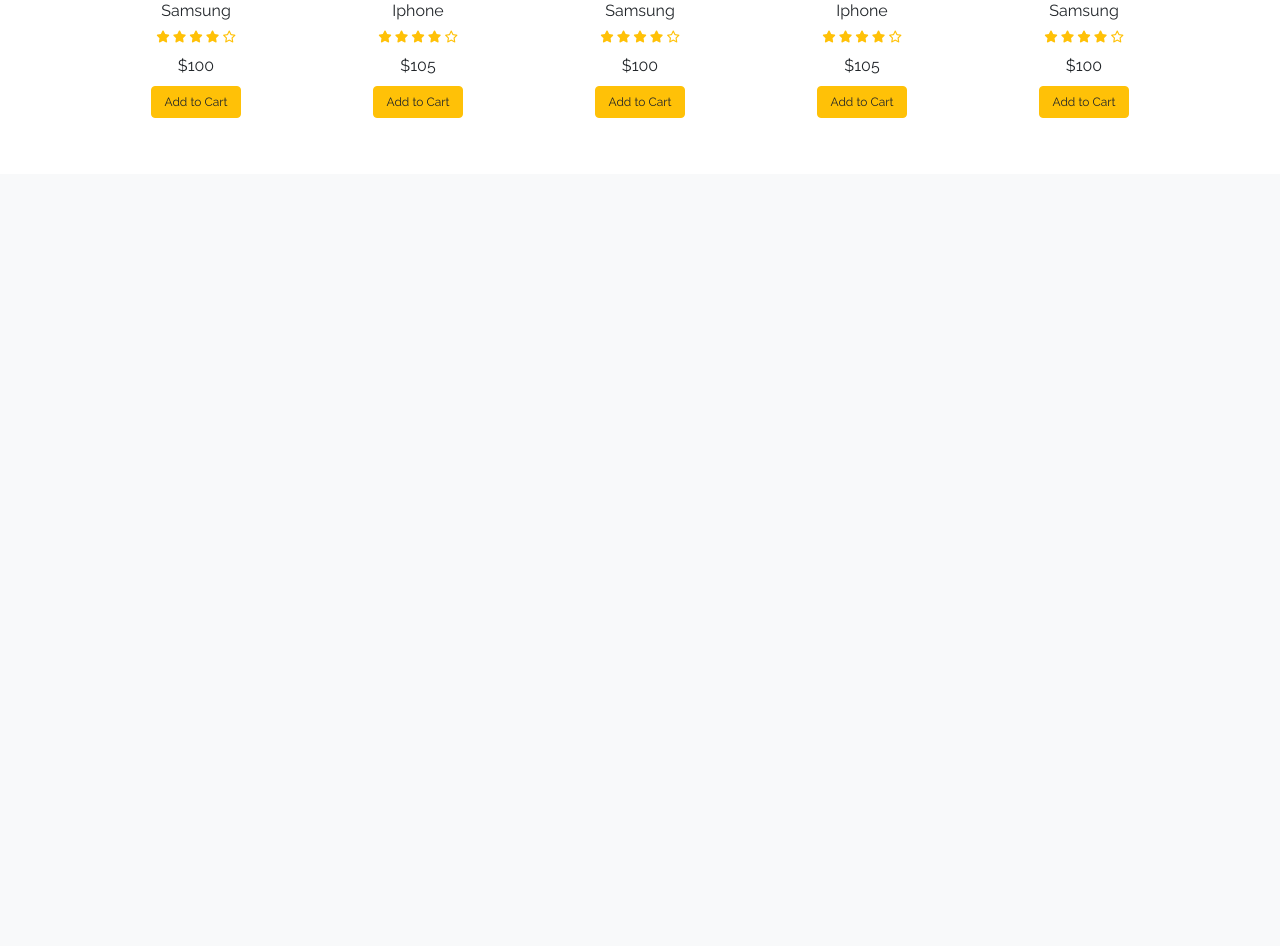
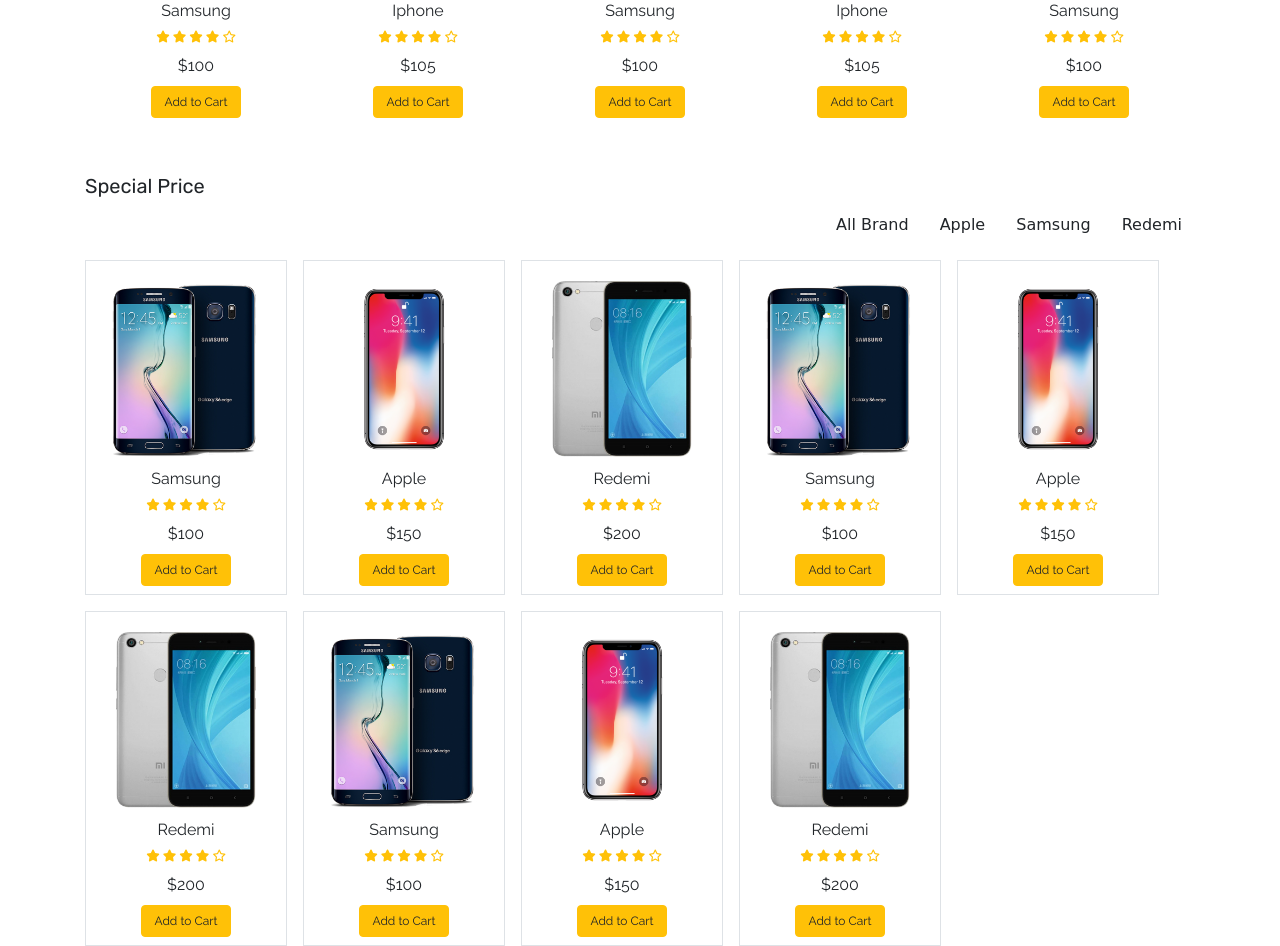
Before and after one commit to yousif30303/new_ecommerce, a PHP site: page / in a window 1280 px wide. Shown: the part 990-1936 px from the top of the page. Before the commit the page ends 1108 px from the top, so only its background shows below. Run offline with PHP 8.4, Linux system fonts and the light colour scheme; style sheets or scripts are compiled from the project's sources; some web fonts are replaced.

Commit message:
special-price

```diff
--- a/index.html
+++ b/index.html
@@ -124,6 +124,209 @@
         <!-- !owl carousel -->
       </div>
     </section>
+    <section id="special-price">
+      <div class="container">
+        <h4 class="font-rubik font-size-20">Special Price</h4>
+        <div id="filters" class="button-group text-right font-baloo font-size-16">
+          <button class="btn is-checked" data-filter="*">All Brand</button>
+          <button class="btn" data-filter=".apple">Apple</button>
+          <button class="btn" data-filter=".samsung">Samsung</button>
+          <button class="btn" data-filter=".redemi">Redemi</button>
+        </div>
+
+        <div class="grid">
+          <div class="grid-item samsung border mr-3 mt-3">
+            <div class="item py-2" style="width: 200px;">
+              <div class="product font-rale">
+                <a href=""><img src="./assets/products/1.png" alt="product1" class="img-fluid"></a>
+                <div class="text-center">
+                  <h6>Samsung</h6>
+                  <div class="rating text-warning font-size-12">
+                    <span><i class="fas fa-star"></i></span>
+                    <span><i class="fas fa-star"></i></span>
+                    <span><i class="fas fa-star"></i></span>
+                    <span><i class="fas fa-star"></i></span>
+                    <span><i class="far fa-star"></i></span>
+                  </div>
+                  <div class="price py-2">
+                    <span>$100</span>
+                  </div>
+                  <button type="submit" name="top_sale_submit" class="btn btn-warning font-size-12">Add to Cart</button>
+                </div>
+              </div>
+            </div>
+          </div>
+          <div class="grid-item apple border mr-3 mt-3">
+            <div class="item py-2" style="width: 200px;">
+              <div class="product font-rale">
+                <a href=""><img src="./assets/products/13.png" alt="product1" class="img-fluid"></a>
+                <div class="text-center">
+                  <h6>Apple</h6>
+                  <div class="rating text-warning font-size-12">
+                    <span><i class="fas fa-star"></i></span>
+                    <span><i class="fas fa-star"></i></span>
+                    <span><i class="fas fa-star"></i></span>
+                    <span><i class="fas fa-star"></i></span>
+                    <span><i class="far fa-star"></i></span>
+                  </div>
+                  <div class="price py-2">
+                    <span>$150</span>
+                  </div>
+                  <button type="submit" name="top_sale_submit" class="btn btn-warning font-size-12">Add to Cart</button>
+                </div>
+              </div>
+            </div>
+          </div>
+          <div class="grid-item redemi border mr-3 mt-3">
+            <div class="item py-2" style="width: 200px;">
+              <div class="product font-rale">
+                <a href=""><img src="./assets/products/4.png" alt="product1" class="img-fluid"></a>
+                <div class="text-center">
+                  <h6>Redemi</h6>
+                  <div class="rating text-warning font-size-12">
+                    <span><i class="fas fa-star"></i></span>
+                    <span><i class="fas fa-star"></i></span>
+                    <span><i class="fas fa-star"></i></span>
+                    <span><i class="fas fa-star"></i></span>
+                    <span><i class="far fa-star"></i></span>
+                  </div>
+                  <div class="price py-2">
+                    <span>$200</span>
+                  </div>
+                  <button type="submit" name="top_sale_submit" class="btn btn-warning font-size-12">Add to Cart</button>
+                </div>
+              </div>
+            </div>
+          </div>
+          <div class="grid-item samsung border mr-3 mt-3">
+            <div class="item py-2" style="width: 200px;">
+              <div class="product font-rale">
+                <a href=""><img src="./assets/products/1.png" alt="product1" class="img-fluid"></a>
+                <div class="text-center">
+                  <h6>Samsung</h6>
+                  <div class="rating text-warning font-size-12">
+                    <span><i class="fas fa-star"></i></span>
+                    <span><i class="fas fa-star"></i></span>
+                    <span><i class="fas fa-star"></i></span>
+                    <span><i class="fas fa-star"></i></span>
+                    <span><i class="far fa-star"></i></span>
+                  </div>
+                  <div class="price py-2">
+                    <span>$100</span>
+                  </div>
+                  <button type="submit" name="top_sale_submit" class="btn btn-warning font-size-12">Add to Cart</button>
+                </div>
+              </div>
+            </div>
+          </div>
+          <div class="grid-item apple border mr-3 mt-3">
+            <div class="item py-2" style="width: 200px;">
+              <div class="product font-rale">
+                <a href=""><img src="./assets/products/13.png" alt="product1" class="img-fluid"></a>
+                <div class="text-center">
+                  <h6>Apple</h6>
+                  <div class="rating text-warning font-size-12">
+                    <span><i class="fas fa-star"></i></span>
+                    <span><i class="fas fa-star"></i></span>
+                    <span><i class="fas fa-star"></i></span>
+                    <span><i class="fas fa-star"></i></span>
+                    <span><i class="far fa-star"></i></span>
+                  </div>
+                  <div class="price py-2">
+                    <span>$150</span>
+                  </div>
+                  <button type="submit" name="top_sale_submit" class="btn btn-warning font-size-12">Add to Cart</button>
+                </div>
+              </div>
+            </div>
+          </div>
+          <div class="grid-item redemi border mr-3 mt-3">
+            <div class="item py-2" style="width: 200px;">
+              <div class="product font-rale">
+                <a href=""><img src="./assets/products/4.png" alt="product1" class="img-fluid"></a>
+                <div class="text-center">
+                  <h6>Redemi</h6>
+                  <div class="rating text-warning font-size-12">
+                    <span><i class="fas fa-star"></i></span>
+                    <span><i class="fas fa-star"></i></span>
+                    <span><i class="fas fa-star"></i></span>
+                    <span><i class="fas fa-star"></i></span>
+                    <span><i class="far fa-star"></i></span>
+                  </div>
+                  <div class="price py-2">
+                    <span>$200</span>
+                  </div>
+                  <button type="submit" name="top_sale_submit" class="btn btn-warning font-size-12">Add to Cart</button>
+                </div>
+              </div>
+            </div>
+          </div>
+          <div class="grid-item samsung border mr-3 mt-3">
+            <div class="item py-2" style="width: 200px;">
+              <div class="product font-rale">
+                <a href=""><img src="./assets/products/1.png" alt="product1" class="img-fluid"></a>
+                <div class="text-center">
+                  <h6>Samsung</h6>
+                  <div class="rating text-warning font-size-12">
+                    <span><i class="fas fa-star"></i></span>
+                    <span><i class="fas fa-star"></i></span>
+                    <span><i class="fas fa-star"></i></span>
+                    <span><i class="fas fa-star"></i></span>
+                    <span><i class="far fa-star"></i></span>
+                  </div>
+                  <div class="price py-2">
+                    <span>$100</span>
+                  </div>
+                  <button type="submit" name="top_sale_submit" class="btn btn-warning font-size-12">Add to Cart</button>
+                </div>
+              </div>
+            </div>
+          </div>
+          <div class="grid-item apple border mr-3 mt-3">
+            <div class="item py-2" style="width: 200px;">
+              <div class="product font-rale">
+                <a href=""><img src="./assets/products/13.png" alt="product1" class="img-fluid"></a>
+                <div class="text-center">
+                  <h6>Apple</h6>
+                  <div class="rating text-warning font-size-12">
+                    <span><i class="fas fa-star"></i></span>
+                    <span><i class="fas fa-star"></i></span>
+                    <span><i class="fas fa-star"></i></span>
+                    <span><i class="fas fa-star"></i></span>
+                    <span><i class="far fa-star"></i></span>
+                  </div>
+                  <div class="price py-2">
+                    <span>$150</span>
+                  </div>
+                  <button type="submit" name="top_sale_submit" class="btn btn-warning font-size-12">Add to Cart</button>
+                </div>
+              </div>
+            </div>
+          </div>
+          <div class="grid-item redemi border mr-3 mt-3">
+            <div class="item py-2" style="width: 200px;">
+              <div class="product font-rale">
+                <a href=""><img src="./assets/products/4.png" alt="product1" class="img-fluid"></a>
+                <div class="text-center">
+                  <h6>Redemi</h6>
+                  <div class="rating text-warning font-size-12">
+                    <span><i class="fas fa-star"></i></span>
+                    <span><i class="fas fa-star"></i></span>
+                    <span><i class="fas fa-star"></i></span>
+                    <span><i class="fas fa-star"></i></span>
+                    <span><i class="far fa-star"></i></span>
+                  </div>
+                  <div class="price py-2">
+                    <span>$200</span>
+                  </div>
+                  <button type="submit" name="top_sale_submit" class="btn btn-warning font-size-12">Add to Cart</button>
+                </div>
+              </div>
+            </div>
+          </div>
+        </div>
+      </div>
+    </section>
 
   </main>
 
--- a/index.js
+++ b/index.js
@@ -22,6 +22,17 @@ $(function(){
         }
     });
 
+       // isotope filter
+    var $grid = $(".grid").isotope({
+        itemSelector : '.grid-item',
+        layoutMode : 'fitRows'
+    });
+
+     // filter items on button click
+     $(".button-group").on("click", "button", function(){
+        var filterValue = $(this).attr('data-filter');
+        $grid.isotope({ filter: filterValue});
+    })
 
 
 });
--- /dev/null
+++ b/sass/include/special-price.scss
@@ -0,0 +1,8 @@
+/*   Special Price Section Template */
+/*this templet currently not working for some reasons so i make  directly on the tag (mr-3 mt-3)*/
+#special-price{
+  .grid .grid-item {
+    margin-right: 1.2rem;
+    margin-top: 1rem;
+  }
+}
--- a/sass/style.scss
+++ b/sass/style.scss
@@ -11,3 +11,5 @@
 @import './include/color.scss';
 
 @import './include/top-sales.scss';
+
+@import './include/special-price.scss';
```
